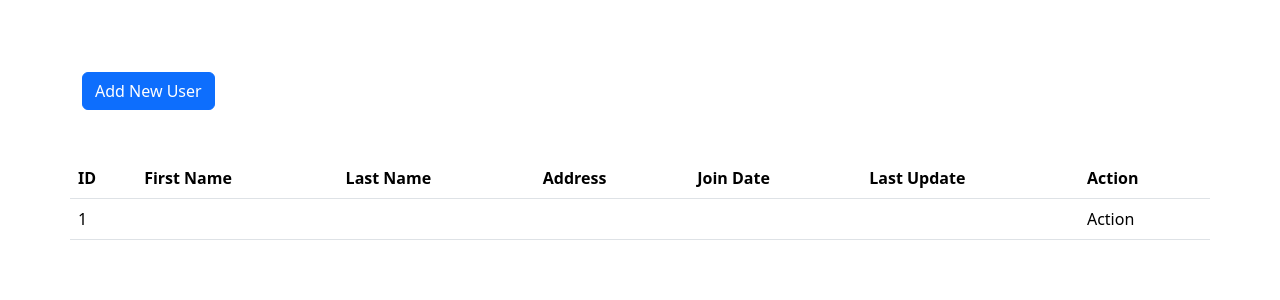
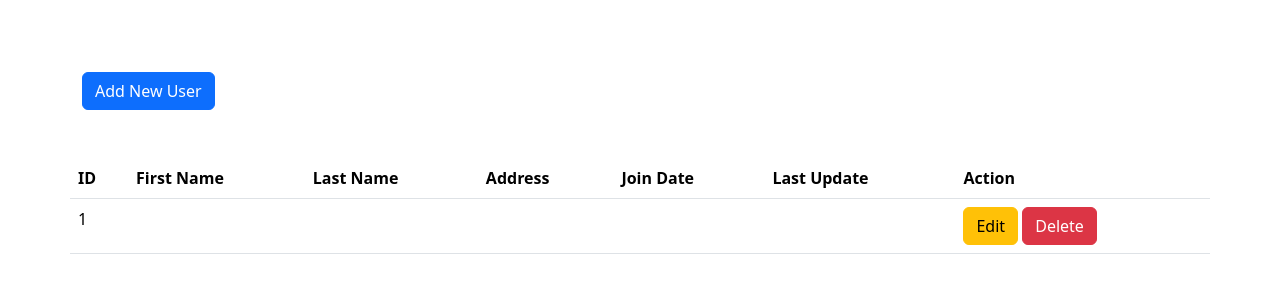
Before and after one commit to BackendExpert/PHP-OOP-PDO, a PHP site: page / in a window 1280 px wide. Shown: the top 300 px of the page. Run offline with PHP 8.4, Linux system fonts and the light colour scheme; tables that the repository leaves empty or names only in its code hold one stand-in row (values such as "Sample post"); data that the repository does not hold is empty.

Commit message:
Update
Co-Authored-By: JehanKandy  <jehankandy@gmail.com>

```diff
--- a/index.php
+++ b/index.php
@@ -70,7 +70,10 @@
                             <td><?= $users['address'] ?></td>
                             <td><?= $users['join_at'] ?></td>
                             <td><?= $users['update_at'] ?></td>
-                            <td>Action</td>
+                            <td>
+                                <a href=""><button class="btn btn-warning">Edit</button></a>
+                                <a href=""><button class="btn btn-danger">Delete</button></a>
+                            </td>
                         <?php endforeach;?>
                     <?php else : ?>
                         <p style="color:red;">Users Not Found..!</p>
```
